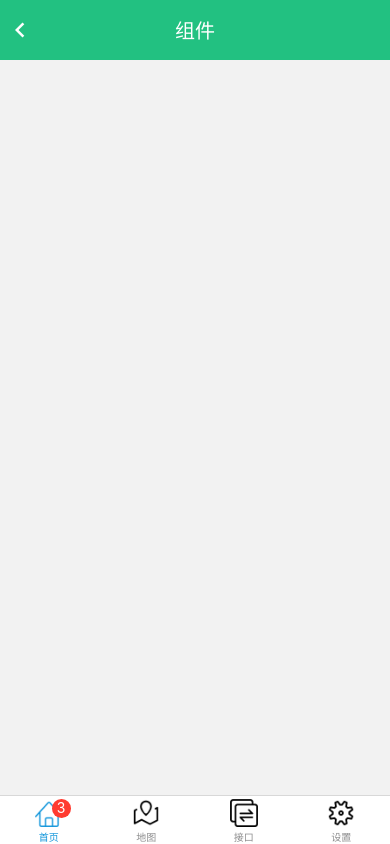
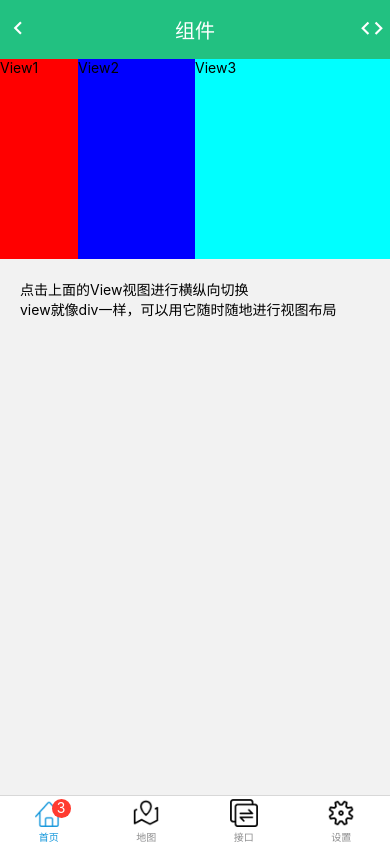
Before and after one commit to king2088/react-native-app-demo, a React Native app: screen /ViewComponents in a window 390 px wide. Built offline with nearby package versions, Linux system fonts and the light colour scheme.

Commit message:
view component finish and add markdown plugin

```diff
--- a/package.json
+++ b/package.json
@@ -17,6 +17,7 @@
     "react": "17.0.2",
     "react-native": "0.65.1",
     "react-native-gesture-handler": "^1.10.3",
+    "react-native-markdown-display": "^7.0.0-alpha.2",
     "react-native-safe-area-context": "^3.3.0",
     "react-native-screens": "^3.5.0",
     "react-native-vector-icons": "^8.1.0"
--- a/src/components/customNavigation/customNavigation.js
+++ b/src/components/customNavigation/customNavigation.js
@@ -8,6 +8,7 @@ import Tabs from "../../pages/tabs/tabs";
 import ViewComponents from "../view/view";
 import HomeScreen from "../../pages/home/home";
 import Header from "../header/header";
+import CodeShow from "../showComponentCode/showComponentCode";
 
 const Stack = createStackNavigator();  // creates object for Stack Navigator
 
@@ -35,7 +36,7 @@ export const HomeScreenNavigation = () => {
             const title = getHeaderTitle(options, route.name);
             const canGoBack = navigation.canGoBack()
             let height = 1
-            return <Header title={title} canGoBack={canGoBack} height={height} navigation={navigation}/>;
+            return <Header title={title} canGoBack={canGoBack} height={height} navigation={navigation} routeName={route.name}/>;
         },
     }
 }
@@ -51,6 +52,11 @@ export const HomeScreenNavigation = () => {
         component={ViewComponents}
         options={{ title: "组件" }}
       />
+      <Stack.Screen
+        name="CodeShow"
+        component={CodeShow}
+        options={{ title: "代码" }}
+      />
     </Stack.Navigator>
   )
 }
--- a/src/components/header/header.js
+++ b/src/components/header/header.js
@@ -1,20 +1,28 @@
 import React, { Component } from 'react';
 import { Text, View, StyleSheet } from 'react-native';
 import MaterialIcons from 'react-native-vector-icons/MaterialIcons';
-
+import MaterialCommunityIcons from 'react-native-vector-icons/MaterialCommunityIcons'
 class Header extends Component {
     constructor(props) {
         super(props)
     }
 
     render() {
-        let {navigation, height, title} = this.props
+        let {navigation, height, title, routeName} = this.props
+        console.log('route name', routeName);
         const canGoBack = navigation.canGoBack()
-        let stylebYBackIcon = canGoBack ? styles.headerLeft : styles.headerLeftHidden
+        let styleBackIcon = canGoBack ? styles.textLeft : styles.headerLeftOrRightHidden
+        // console.log(navigation.getState());
+        let styleCodeIcon = routeName.indexOf('Components') > -1 ? styles.textRight : styles.headerLeftOrRightHidden
         return (
             <View style={height == 0 ? styles.no_header : styles.header}>
-                <MaterialIcons name="keyboard-arrow-left" size={30} style={stylebYBackIcon} onPress={()=> {canGoBack ? navigation.goBack() : null}} />
+                <View style={styles.headerLeft}>
+                    <MaterialIcons name="keyboard-arrow-left" size={26} style={styleBackIcon} onPress={()=> {canGoBack ? navigation.goBack() : null}} />
+                </View>
                 <Text style={styles.headerTitle}>{title}</Text>
+                <View style={styles.headerRight}>
+                    <MaterialCommunityIcons name="code-tags" size={26} style={styleCodeIcon} onPress={()=> {canGoBack ? navigation.navigate('CodeShow') : null}} />
+                </View>
             </View>
         )
     };
@@ -35,21 +43,30 @@ const styles = StyleSheet.create({
     },
     headerLeft: {
         flex: 0.2,
-        color: '#fff',
     },
-    headerLeftHidden: {
+    headerLeftOrRightHidden: {
         flex: 0.2,
-        color: '#22c181'
+        color: '#22c181',
+        display: 'none'
     },
     headerTitle: {
         flex: 0.6,
         color: '#fff',
         fontSize:20,
-        textAlign: 'center'
+        textAlign: 'center',
+    },
+    textLeft: {
+        color: '#fff',
+        textAlign: 'left'
+    },
+    textRight: {
+        color: '#fff',
+        textAlign: 'right'
     },
     headerRight: {
         flex: 0.2,
         color: '#fff',
+        textAlign: 'right'
     }
 })
 
--- /dev/null
+++ b/src/components/showComponentCode/showComponentCode.js
@@ -0,0 +1,39 @@
+import React, { Component } from 'react';
+import { Text, View, StyleSheet, SafeAreaView, ScrollView } from 'react-native';
+import Markdown from 'react-native-markdown-display';
+
+class CodeShow extends Component {
+    constructor(props) {
+        super(props)
+    }
+
+    render() {
+        const copy = `
+        # h1 Heading 8-)
+
+        **This is some bold text!**
+
+        This is normal text
+
+        \`\`\` js
+
+        function abc(){}
+
+        \`\`\`
+`;
+        return (
+            <SafeAreaView>
+                <ScrollView
+                    contentInsetAdjustmentBehavior="automatic"
+                    style={{ height: '100%' }}
+                >
+                    <Markdown>
+                        {copy}
+                    </Markdown>
+                </ScrollView>
+            </SafeAreaView>
+        )
+    };
+}
+
+export default CodeShow
--- a/src/components/view/view.js
+++ b/src/components/view/view.js
@@ -1,19 +1,56 @@
 import React, { Component } from 'react';
-import { Text, View, StyleSheet, TouchableHighlight } from 'react-native';
-import MaterialCommunityIcons from 'react-native-vector-icons/MaterialCommunityIcons';
+import { StyleSheet, Text, View } from 'react-native';
 
 class ViewComponents extends Component {
     constructor(props) {
         super(props)
+        this.state = {
+            isRow: true
+        }
     }
 
     render() {
         return (
+            // view就像div一样，可以用它随时随地进行视图布局
             <View>
-                <Text>{this.props.title}</Text>
+                <View style={this.state.isRow ? styles.viewRow : styles.viewClum} onStartShouldSetResponder={() => {this.setState({isRow: !this.state.isRow})}}>
+                    <View style={styles.view1}><Text>{'View1'}</Text></View>
+                    <View style={styles.view2}><Text>{'View2'}</Text></View>
+                    <View style={styles.view3}><Text>{'View3'}</Text></View>
+                </View>
+                <View style={styles.viewText}>
+                    <Text>{'点击上面的View视图进行横纵向切换'}</Text>
+                    <Text>{'view就像div一样，可以用它随时随地进行视图布局'}</Text>
+                </View>
             </View>
         )
     };
 }
 
+const styles = StyleSheet.create({
+    viewRow: {
+        flexDirection: 'row',
+        height: 200
+    },
+    viewClum: {
+        height:200
+    },
+    view1: {
+        flex: 0.2,
+        backgroundColor: 'red'
+    },
+    view2: {
+        flex: 0.3,
+        backgroundColor: 'blue'
+    },
+    view3: {
+        flex: 0.5,
+        backgroundColor: 'cyan'
+    },
+    viewText: {
+        lineHeight: 2,
+        margin: 20
+    }
+})
+
 export default ViewComponents
--- a/src/pages/tabs/tabs.js
+++ b/src/pages/tabs/tabs.js
@@ -55,10 +55,10 @@ const Tabs = () => {
                 let height = 0
                 // console.log('route.name', route.name);
                 if(route.name == 'Home') {
-                    return <Header title={title} canGoBack={canGoBack} height={height} navigation={navigation}/>;
+                    return <Header title={title} canGoBack={canGoBack} height={height} navigation={navigation} routeName={route.name}/>;
                 }
                 height = 1
-                return <Header title={title} canGoBack={canGoBack} height={height} navigation={navigation}/>;
+                return <Header title={title} canGoBack={canGoBack} height={height} navigation={navigation} routeName={route.name}/>;
             },
         }
     }
```
Also changed, not shown: 1 other file (tests, documents, lock files or other folders).
